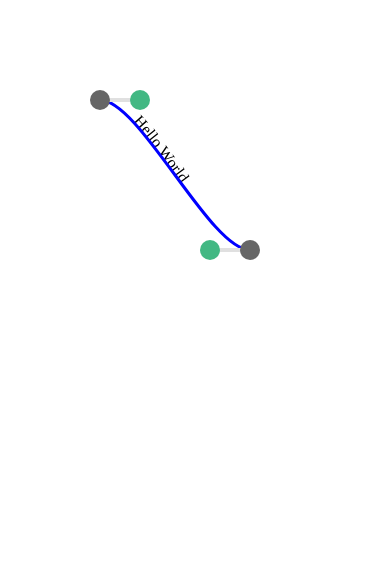
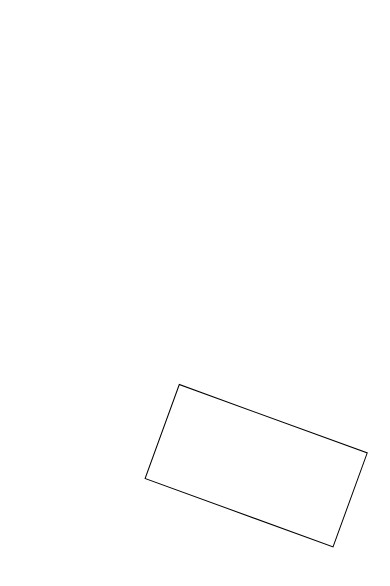
Before and after one commit to tsubonet/drawing-editor, a React app: page / in a window 390 px wide. Shown: the top 586 px of the page. Built offline with nearby package versions, Linux system fonts and the light colour scheme; the HTML template or start-up script is replaced by a standard one.

Commit message:
impl getWindowSize

```diff
--- a/src/app.tsx
+++ b/src/app.tsx
@@ -1,6 +1,6 @@
 import React from 'react'
 import ReactDOM from 'react-dom'
-import Editor from './editor'
+import Editor from './components/editor'
 import './style.scss'
 
 const App: React.FC<{}> = () => (
--- /dev/null
+++ b/src/components/editor.tsx
@@ -0,0 +1,32 @@
+import * as React from "react";
+import { useWindowSize } from "../utils/windowSize";
+import { Rect } from "./rect";
+
+const Editor: React.FC<{}> = () => {
+  const windowSize = useWindowSize();
+
+  const src = {
+    id: 1,
+    width: 200,
+    height: 100,
+    positionX: 300,
+    positionY: 300,
+    rotate: 20
+  };
+
+  return (
+    <div>
+      <svg
+        width={windowSize.width}
+        height={windowSize.height}
+        viewBox={`0 0 ${windowSize.width} ${windowSize.height}`}
+      >
+        <Rect
+          src={src}
+        />
+      </svg>
+    </div>
+  )
+};
+
+export default Editor
--- /dev/null
+++ b/src/components/rect.tsx
@@ -0,0 +1,21 @@
+import * as React from "react";
+import { Layer } from "../model/Layer";
+
+interface RectProps {
+  src: Layer;
+}
+
+export const Rect: React.FC<RectProps> = ({ src }) => {
+  return (
+    <rect
+      width={src.width}
+      height={src.height}
+      x={src.positionX}
+      y={src.positionY}
+      transform={`rotate(${src.rotate})`}
+      fill="none"
+      stroke="black"
+      strokeWidth="1"
+    />
+  );
+};
--- a/src/editor.tsx
+++ /dev/null
@@ -1,108 +0,0 @@
-import React from 'react'
-
-const Editor: React.FC<{}> = () => {
-  const [width, setWidth] = React.useState(0);
-  const [height, setHeight] = React.useState(0);
-  const [points, setPoints] = React.useState([
-    { x: 100, y: 100 },
-    { x: 140, y: 100 },
-    { x: 210, y: 250 },
-    { x: 250, y: 250 }
-  ]);
-  const [grabbingIndex, setGrabbingIndex] = React.useState(null);
-
-  const getWindowSize = () => {
-    setWidth(window.innerWidth);
-    setHeight(window.innerHeight);
-  };
-
-  React.useEffect(() => {
-    window.addEventListener("resize", getWindowSize);
-    getWindowSize();
-    () => window.removeEventListener("resize", getWindowSize);
-  }, []);
-
-  const handlePointerDown = (index) => {
-    setGrabbingIndex(index);
-  }
-
-  const handlePointerMove = (e) => {
-    if (grabbingIndex === null) {
-      return;
-    }
-    const _points = points.map((p, i) => {
-      if (i === grabbingIndex) {
-        return {
-          x: e.pageX,
-          y: e.pageY,
-        }
-      }
-      return p;
-    });
-    setPoints(_points);
-  }
-
-  const handlePointerUp = () => {
-    setGrabbingIndex(null);
-  }
-
-  return (
-    <div
-      contentEditable
-      onPointerMove={handlePointerMove}
-      onPointerUp={handlePointerUp}
-    >
-      <svg
-        width={width}
-        height={height}
-        viewBox={`0 0 ${width} ${height}`}
-      >
-        <text x="40" y="80">
-          <textPath href="#MyPath">
-            Hello World
-          </textPath>
-        </text>
-        <path
-          id="MyPath"
-          fill="none"
-          stroke="blue"
-          stroke-width="3"
-          d={`M${points[0].x} ${points[0].y} C ${points[1].x} ${points[1].y}, ${points[2].x} ${points[2].y}, ${points[3].x} ${points[3].y}`}
-        />
-        <line x1={points[0].x} y1={points[0].y} x2={points[1].x} y2={points[1].y} stroke="#e0e0e0" stroke-width="4"/>
-        <line x1={points[2].x} y1={points[2].y} x2={points[3].x} y2={points[3].y} stroke="#e0e0e0" stroke-width="4"/>
-        <circle
-          cx={points[0].x}
-          cy={points[0].y}
-          r="10"
-          fill="#666666"
-          onPointerDown={() => handlePointerDown(0) }
-
-        />
-        <circle
-          cx={points[1].x}
-          cy={points[1].y}
-          r="10"
-          fill="#42b883"
-          onPointerDown={() => handlePointerDown(1) }
-        />
-        <circle
-          cx={points[2].x}
-          cy={points[2].y}
-          r="10"
-          fill="#42b883"
-          onPointerDown={() => handlePointerDown(2) }
-        />
-        <circle
-          cx={points[3].x}
-          cy={points[3].y}
-          r="10"
-          fill="#666666"
-          onPointerDown={() => handlePointerDown(3) }
-        />
-      </svg>
-    </div>
-  )
-};
-
-export default Editor
--- /dev/null
+++ b/src/model/Layer.ts
@@ -0,0 +1,11 @@
+type Pixel = number;
+type Radian = number;
+
+export interface Layer {
+    id: number;
+    width: Pixel;
+    height: Pixel;
+    positionX: Pixel;
+    positionY: Pixel;
+    rotate: Radian;
+}
--- /dev/null
+++ b/src/utils/windowSize.tsx
@@ -0,0 +1,25 @@
+import React from 'react';
+
+const getSize = () => {
+  return {
+    width: window.innerWidth,
+    height: window.innerHeight,
+  }
+}
+
+export const useWindowSize = () => {
+  const [windowSize, setWindowSize] = React.useState(getSize());
+
+
+  const handleResize = () => {
+    setWindowSize(getSize());
+  };
+
+  React.useEffect(() => {
+    window.addEventListener("resize", handleResize);
+    handleResize();
+    () => window.removeEventListener("resize", handleResize);
+  }, []);
+
+  return windowSize;
+}
```
